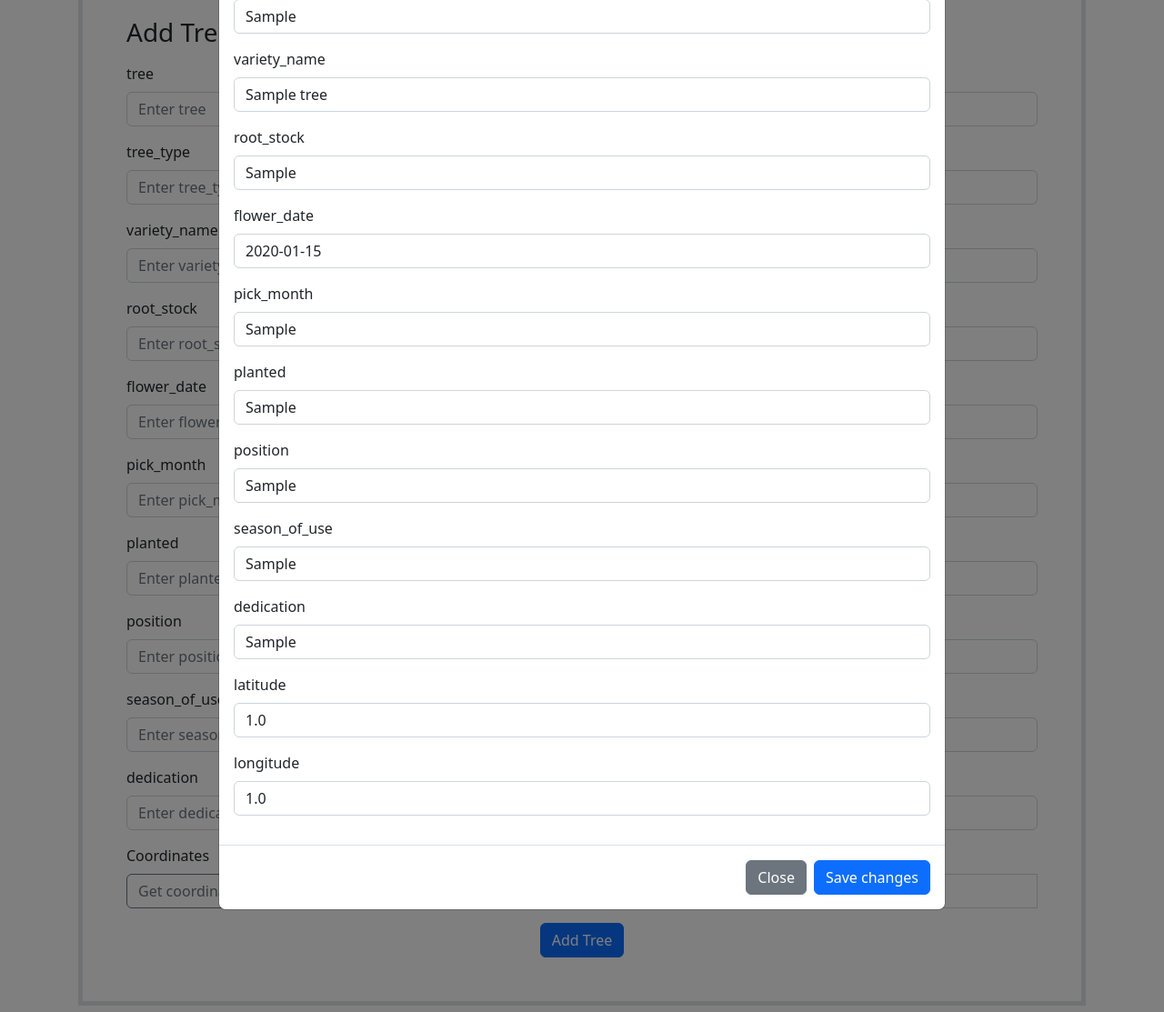
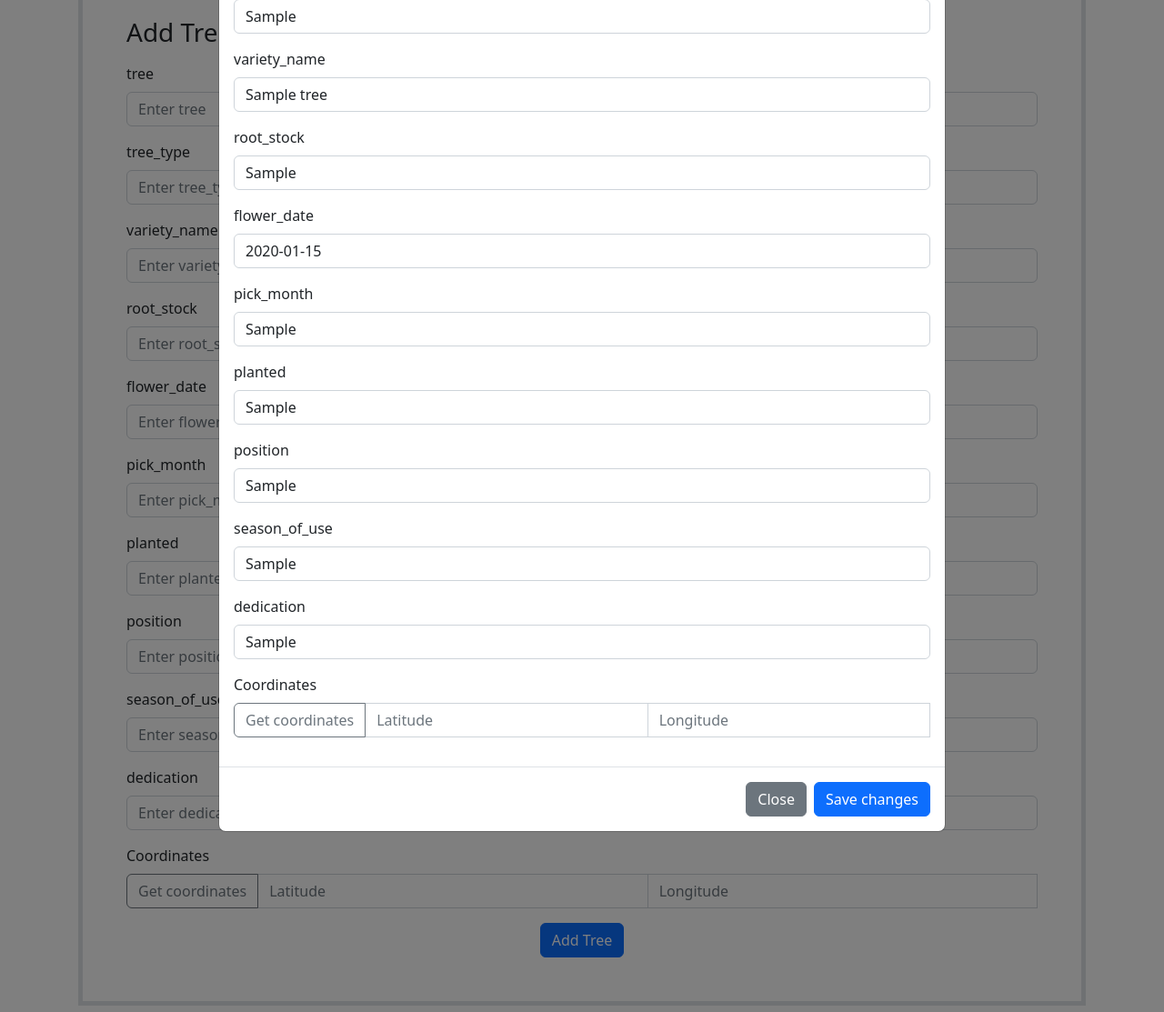
Before and after one commit to tkburis/orchard_app, a Flask app: page /admin/trees in a window 1280 px wide, after a click that opens the changed part. Shown: the part 277-1390 px from the top of the page at 91% size. Run offline with Flask 3, Linux system fonts and the light colour scheme; a user stored in the database is signed in; tables that the repository leaves empty hold one stand-in row (values such as "Sample post"); parts of the project's set-up code (start-up, migrations or seed data) failed here and were passed over.

Commit message:
Added coordinates button to edit

```diff
--- a/website/templates/trees.html
+++ b/website/templates/trees.html
@@ -44,7 +44,7 @@
                                         <input type="hidden" name="id" value="{{tree['id']}}" />
                                         <input type="hidden" name="type" value="edit" />
                                         {% for key in keys %}
-                                        {% if key != 'id' %}
+                                        {% if key != 'id' and key != 'latitude' and key != 'longitude' %}
                                         <div class="mb-3">
                                             <label for="{{key}}" class="form-label">{{key}}</label>
                                             <input
@@ -57,6 +57,17 @@
                                         </div>
                                         {% endif %}
                                         {% endfor %}
+                                        <div class="mb-3">
+                                            <label class="form-label">Coordinates</label>
+                                            <div class="input-group">
+                                                <button class="btn btn-outline-secondary" type="button" id="coords" onClick="getCoords()">Get coordinates</button>
+                                                <input type="number" aria-label="Latitude" placeholder="Latitude" class="form-control" id="coordLat" name="latitude" min="-90" max="90" step="any">
+                                                <input type="number" aria-label="Longitude" placeholder="Longitude" class="form-control" id="coordLong" name="longitude" min="-180" max="180" step="any">
+                                                <div class="invalid-feedback">
+                                                    Please <b>'Get coordinates'</b> or enter valid coordinates before submitting.
+                                                </div>
+                                            </div>
+                                        </div>
                                     </div>
                                 </form>
                                 <div class="modal-footer">
```
